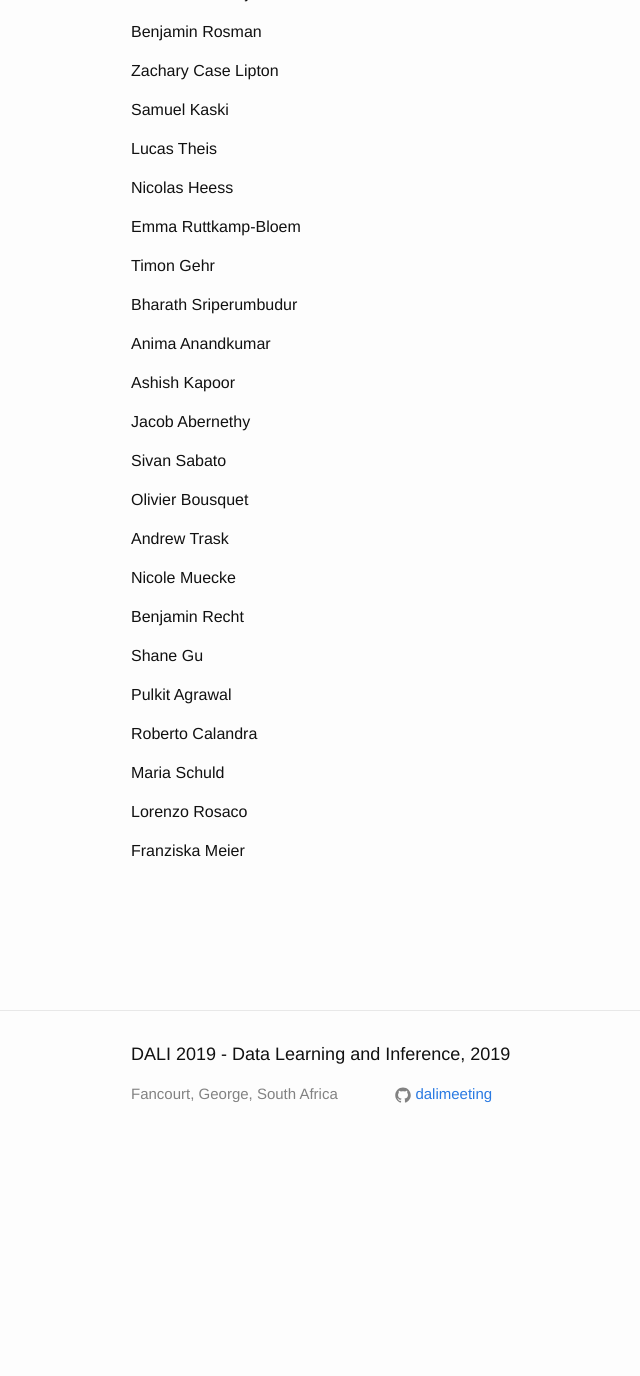
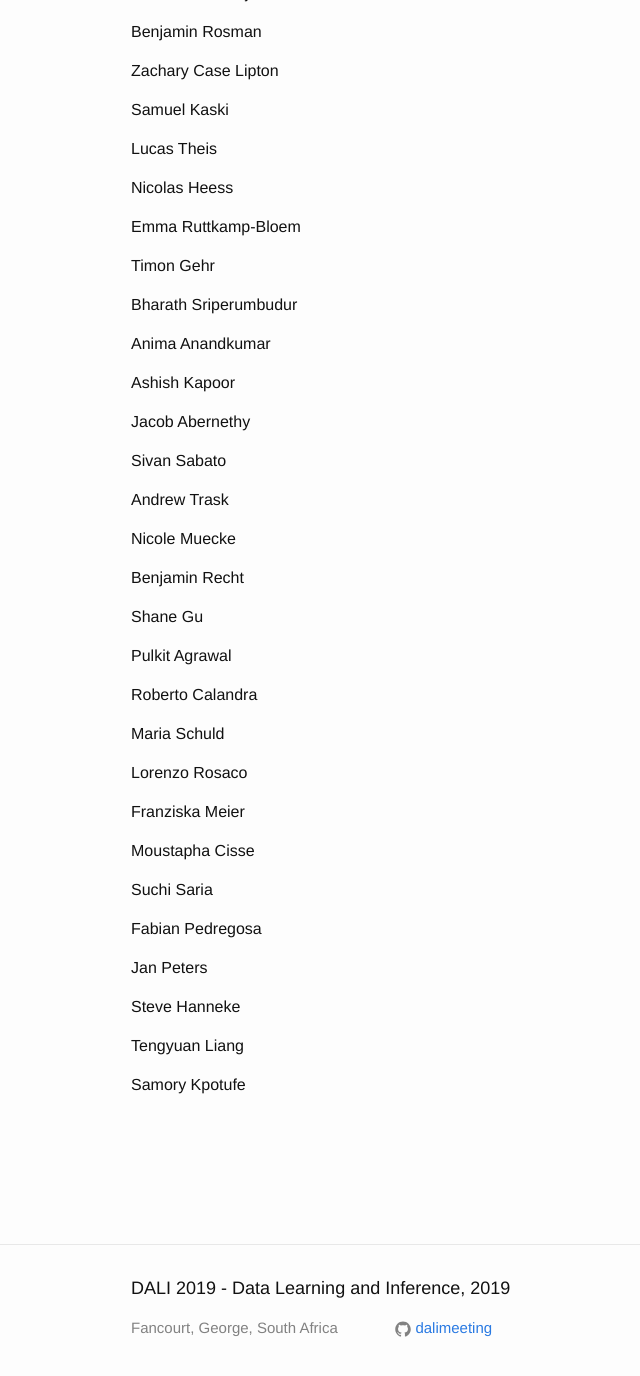
Before and after one commit to dalimeeting/dalimeeting.github.io, a Jekyll site: the page built from participants.html, in a window 1280 px wide and 1400 px high, scrolled down 2208 px. Shown: the top 1376 px of the window, without its empty margins (139-779 px from the left). Built offline with Jekyll 4.4.1, drawn with Linux system fonts in a browser that asks for light colours; before the commit the page ends 3374 px from its top, so only the background shows below that; some of the changed text lies outside the part shown.

Commit message:
Update participants.yml

```diff
--- a/_data/participants.yml
+++ b/_data/participants.yml
@@ -1,5 +1,7 @@
 - family: Braun
   given: Julia
+- family: de Wet
+  given: Lizette
 - family: Mackey
   given: Lester
 - family: Listgarten
@@ -44,8 +46,6 @@
   given: Guido
 - family: Tolstikhin
   given: Ilya
-- family: Gorur
-  given: Dilan
 - family: Große-Wentrup
   given: Moritz
 - family: Thieme
@@ -102,8 +102,6 @@
   given: Jacob
 - family: Sabato
   given: Sivan
-- family: Bousquet
-  given: Olivier
 - family: Trask
   given: Andrew
 - family: Muecke
@@ -122,3 +120,17 @@
   given: Lorenzo
 - family: Meier
   given: Franziska
+- family: Cisse
+  given: Moustapha
+- family: Saria
+  given: Suchi
+- family: Pedregosa
+  given: Fabian
+- family: Peters
+  given: Jan
+- family: Hanneke
+  given: Steve
+- family: Liang
+  given: Tengyuan
+- family: Kpotufe
+  given: Samory
```
